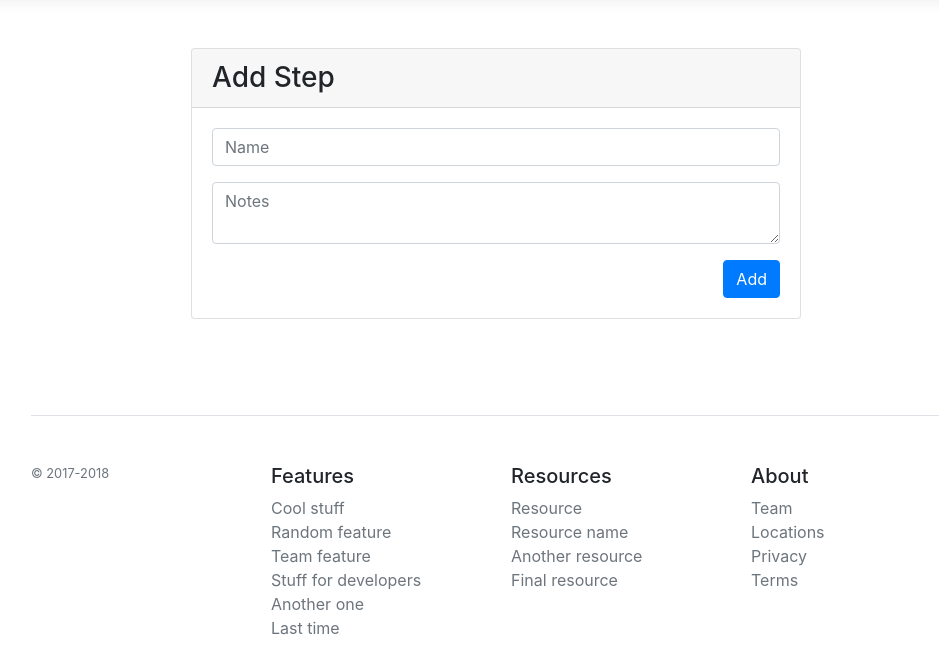
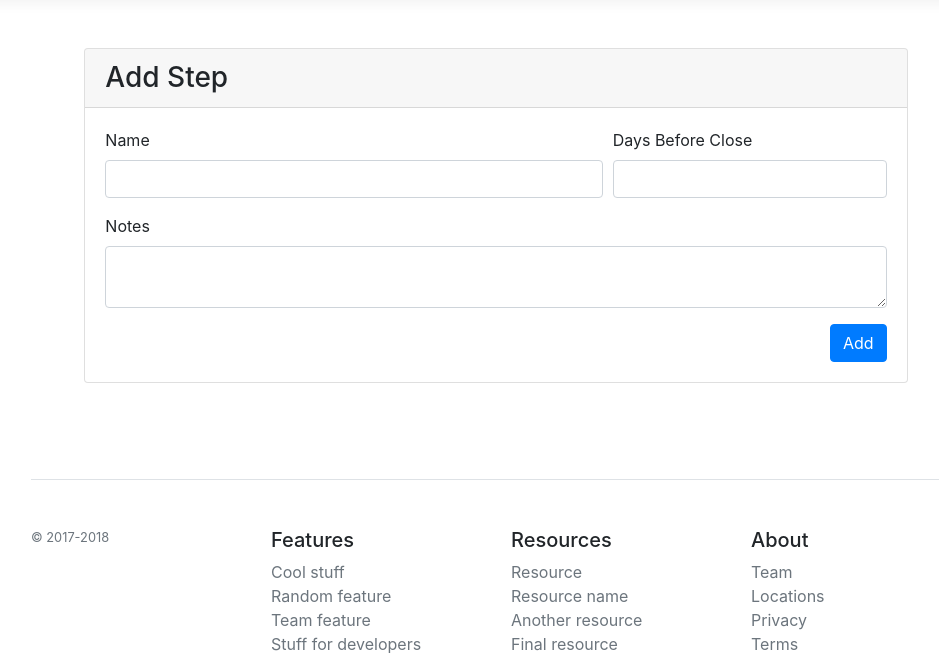
Before and after one commit to cpwilson5/HouseTracker, a Flask app: page /steps/add in a window 1280 px wide. Shown: the part 57-710 px from the top of the page, without its empty margins (144-1083 px from the left). Run offline with Flask 2, Linux system fonts and the light colour scheme; the visitor is signed in with stand-in values (Sample User, id 1); some libraries are stand-ins or nearby versions.

Commit message:
Days before close
On app steps and account steps form.  Automatically sets the due date
and handles no due dates

```diff
--- a/app/account/forms.py
+++ b/app/account/forms.py
@@ -1,6 +1,6 @@
 from flask_wtf import FlaskForm
-from wtforms import StringField, PasswordField, BooleanField, TextAreaField
-from wtforms.validators import DataRequired, EqualTo, Email, Length, Regexp
+from wtforms import StringField, PasswordField, BooleanField, TextAreaField, IntegerField
+from wtforms.validators import DataRequired, EqualTo, Email, Length, Regexp, Optional
 
 class LoginForm(FlaskForm):
     """Login form to access writing and settings pages"""
@@ -24,6 +24,7 @@ class RegForm(FlaskForm):
 class StepForm(FlaskForm):
     name = StringField('Name', validators=[DataRequired()])
     notes = TextAreaField('Notes', validators=[DataRequired()])
+    days_before_close = IntegerField('Days Before Close', validators=[Optional()])
 
 class UserForm(FlaskForm):
     """Login form to access writing and settings pages"""
--- a/app/account/models.py
+++ b/app/account/models.py
@@ -167,15 +167,17 @@ class Account(object):
 
 
 class Step(object):
-    def __init__(self, name, notes, account):
+    def __init__(self, name, notes, days_before_close, account):
         self.name = name
         self.notes = notes
+        self.days_before_close = days_before_close
         self.account = account
 
     def add(self):
         return mongo.db.steps.insert({
             'name': self.name,
             'notes': self.notes,
+            'days_before_close': self.days_before_close,
             'account': self.account,
             'active': 'true',
             'create_date': datetime.datetime.now().isoformat(),
@@ -196,12 +198,13 @@ class Step(object):
         })
 
     @staticmethod
-    def update(id, name, notes):
+    def update(id, name, notes, days_before_close):
         return mongo.db.steps.update_one(
             {'_id': ObjectId(id)},
             {'$set': {
                 'name': name,
                 'notes': notes,
+                'days_before_close': days_before_close,
                 'update_date': datetime.datetime.now().isoformat()
                 }
         }, upsert=False)
--- a/app/account/views.py
+++ b/app/account/views.py
@@ -26,7 +26,8 @@ def register():
             app_steps = AppStep.all()
             app_steps_count = app_steps.count(True)
             for app_step in app_steps:
-                step = Step(app_step['name'], app_step['notes'], account_id)
+                days_before_close = app_step['days_before_close'] if 'days_before_close' in app_step else None
+                step = Step(app_step['name'], app_step['notes'], days_before_close, account_id)
                 step.add()
             flash("Welcome and we added %s steps to get you started" % (app_steps_count), category='success')
             return redirect(url_for('home.dashboard'))
@@ -73,7 +74,7 @@ def steps():
 def add_step():
     form = StepForm()
     if request.method == 'POST' and form.validate_on_submit():
-        step = Step(form.name.data, form.notes.data, current_user.get_account())
+        step = Step(form.name.data, form.notes.data, form.days_before_close.data, current_user.get_account())
         step.add()
         return redirect(url_for('account.steps'))
     else:
@@ -90,9 +91,10 @@ def edit_step(id):
         step = Step.get(id)
         form.name.data = step['name']
         form.notes.data = step['notes']
+        form.days_before_close.data = step['days_before_close'] if 'days_before_close' in step else None
 
     if request.method == 'POST' and form.validate_on_submit():
-        Step.update(id, form.name.data, form.notes.data)
+        Step.update(id, form.name.data, form.notes.data, form.days_before_close.data)
         return redirect(url_for('account.steps'))
     else:
         flash_errors(form)
--- a/app/configuration/forms.py
+++ b/app/configuration/forms.py
@@ -1,7 +1,8 @@
 from flask_wtf import FlaskForm
-from wtforms import StringField, TextAreaField
-from wtforms.validators import DataRequired
+from wtforms import StringField, TextAreaField, IntegerField
+from wtforms.validators import DataRequired, Optional
 
 class AppStepForm(FlaskForm):
     name = StringField('Name', validators=[DataRequired()])
     notes = TextAreaField('Notes', validators=[DataRequired()])
+    days_before_close = IntegerField('Days Before Close', validators=[Optional()])
--- a/app/configuration/views.py
+++ b/app/configuration/views.py
@@ -21,7 +21,7 @@ def app_steps():
 def add_app_step():
     form = AppStepForm()
     if request.method == 'POST' and form.validate_on_submit():
-        app_step = AppStep(form.name.data, form.notes.data)
+        app_step = AppStep(form.name.data, form.notes.data, form.days_before_close.data)
         app_step.add()
         return redirect(url_for('configuration.app_steps'))
     else:
@@ -37,9 +37,10 @@ def edit_app_step(id):
         step = AppStep.get(id)
         form.name.data = step['name']
         form.notes.data = step['notes']
+        form.days_before_close.data = step['days_before_close'] if 'days_before_close' in step else None
 
     if request.method == 'POST' and form.validate_on_submit():
-        AppStep.update(id, form.name.data, form.notes.data)
+        AppStep.update(id, form.name.data, form.notes.data, form.days_before_close.data)
         return redirect(url_for('configuration.app_steps'))
     else:
         flash_errors(form)
--- a/app/static/css/custom.css
+++ b/app/static/css/custom.css
@@ -24,6 +24,7 @@ html {
 
 .box-shadow { box-shadow: 0 .25rem .75rem rgba(0, 0, 0, .05); }
 
+/* make card clickable */
 a.card-block { color: black; text-decoration: none; }
 
 
--- a/app/templates/account/step.html
+++ b/app/templates/account/step.html
@@ -6,7 +6,7 @@
 
 {% block body %}
 
-<div class="col-md-6 offset-md-3 pt-5">
+<div class="col-md-8 offset-md-2 pt-5">
   <!-- form card login with validation feedback -->
   <div class="card card-outline-secondary">
       <div class="card-header">
@@ -15,11 +15,21 @@
       <div class="card-body">
           <form class="form" role="form" autocomplete="off" id="loginForm" novalidate="" method="POST">
               {{ form.hidden_tag() }}
-              <div class="form-group">
-                {{ form.name (class_="form-control",placeholder="Name")}}
+              <div class="form-row mb-3">
+                <div class="col">
+                  <label for="inputName">Name</label>
+                  {{ form.name (class_="form-control")}}
+                </div>
+                <div class="col-xs">
+                  <label for="inputDays">Days Before Close</label>
+                  {{ form.days_before_close (class_="form-control")}}
+                </div>
               </div>
-              <div class="form-group">
-                {{ form.notes (class_="form-control",placeholder="Notes")}}
+              <div class="form-row mb-3">
+                <div class="col">
+                  <label for="inputNotes">Notes</label>
+                  {{ form.notes (class_="form-control")}}
+                </div>
               </div>
               <button type="submit" class="btn btn-primary float-right" id="btnLogin">Add</button>
           </form>
--- a/app/templates/listing/clients.html
+++ b/app/templates/listing/clients.html
@@ -20,7 +20,7 @@
       <th scope="col">Last</th>
       <th scope="col">Email</th>
       <th scope="col">Resend</th>
-      <th scope="col">Edit</th>
+      <th scope="col">Actions</th>
       <th scope="col">Delete</th>
     </tr>
   </thead>
```
Also changed, not shown: app/configuration/models.py (+5 -2 lines), app/listing/views.py (+8 -2 lines), app/templates/account/admins.html (+11 -8 lines), app/templates/configuration/appstep.html (+15 -5 lines).
